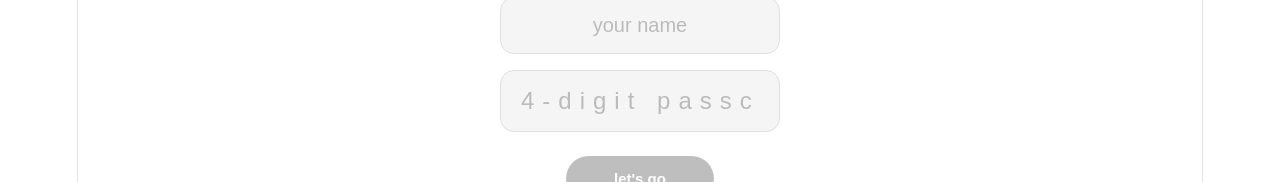
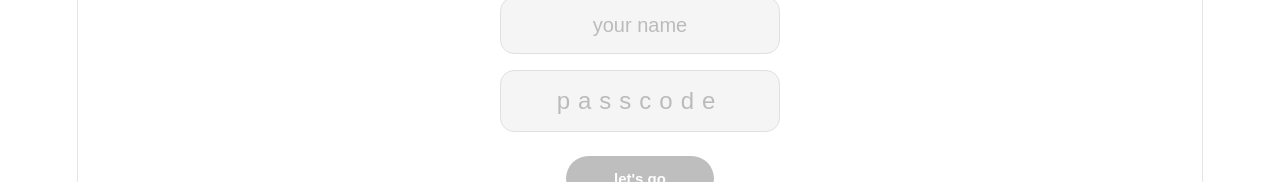
Before and after one commit to carolinefreckmann/my-app, a React (Vite) app: page / in a window 1280 px wide. Shown: the part 281-463 px from the top of the page. Built offline with nearby package versions, Linux system fonts and the light colour scheme.

Commit message:
Allow any characters in passcode field

```diff
--- a/src/App.jsx
+++ b/src/App.jsx
@@ -50,17 +50,15 @@ function LoginScreen({ onLogin }) {
       <input
         className="name-input passcode-input"
         type="password"
-        placeholder="4-digit passcode"
-        maxLength={4}
-        inputMode="numeric"
+        placeholder="passcode"
         value={passcode}
-        onChange={e => setPasscode(e.target.value.replace(/\D/g, ''))}
+        onChange={e => setPasscode(e.target.value)}
       />
 
       <button
         className="login-btn"
         onClick={handleSubmit}
-        disabled={!name.trim() || passcode.length !== 4}
+        disabled={!name.trim() || passcode.length < 1}
       >
         let's go
       </button>
```
